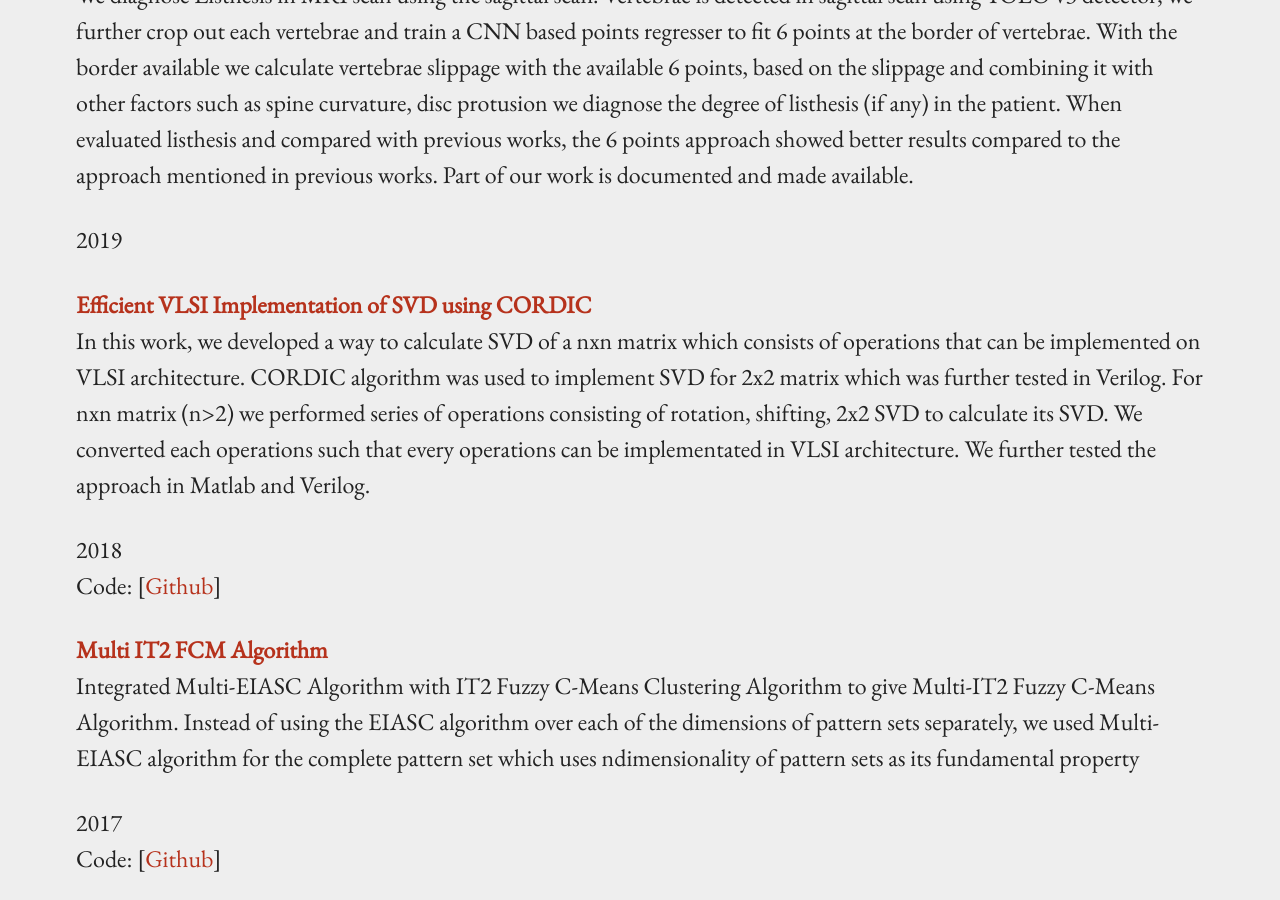
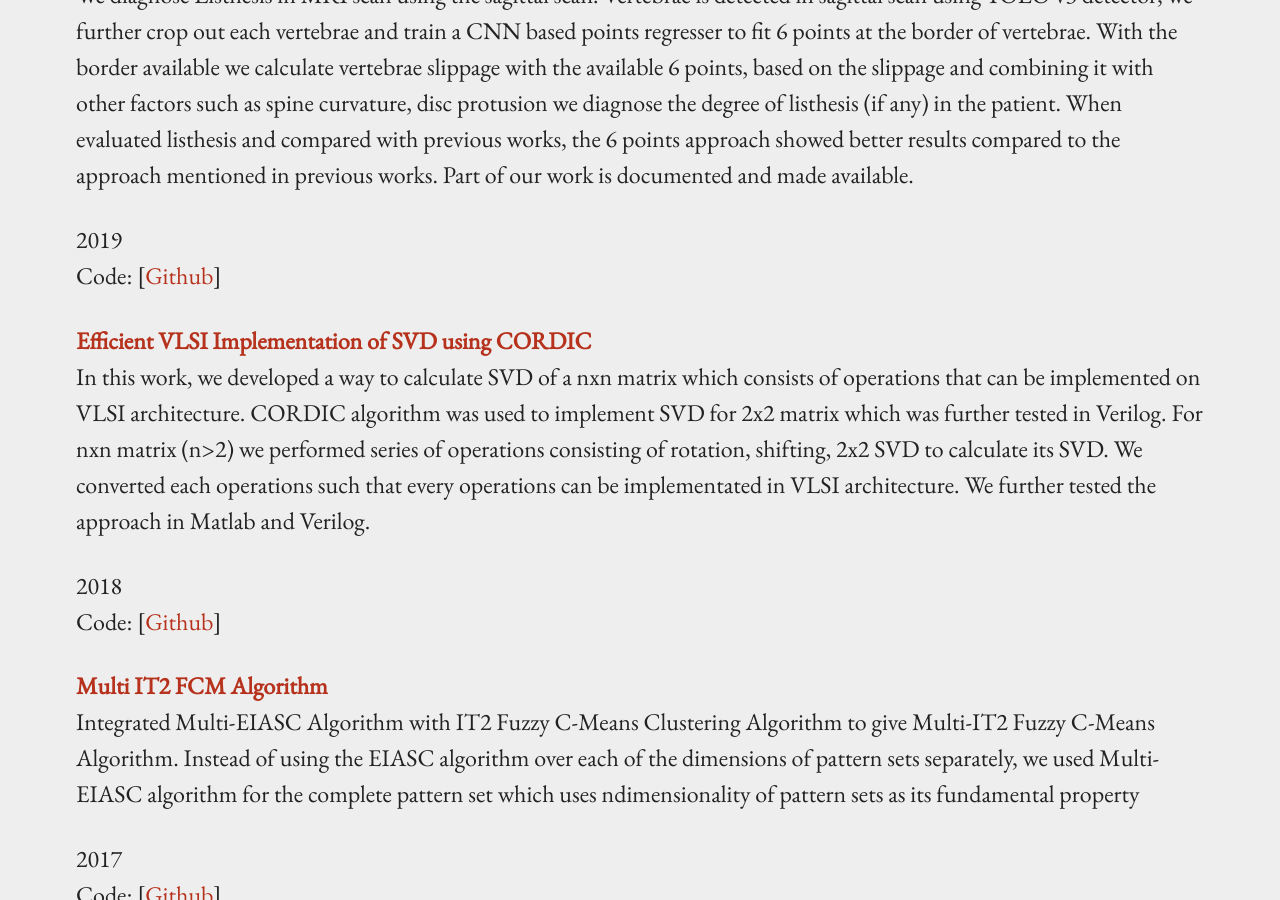
Before and after one commit to BadrinathS/BadrinathS.github.io, a Jekyll site: the page built from research.md, in a window 1280 px wide and 900 px high, scrolled down 1189 px. Built offline with Jekyll 4.4.1, drawn with Linux system fonts in a browser that asks for light colours.

Commit message:
Update research.md

```diff
--- a/research.md
+++ b/research.md
@@ -67,9 +67,9 @@ projects:
       url:     "https://drive.google.com/open?id=1N7KBbhoRMZ-RvuL-nfamC2RdM_wrqifM"
     #  doi:     "http://dx.doi.org"
     #  image:   "/images/Ijcnn_paper_thumbnail.jpg"
-    #  media:
-    #    - name: "Talk"
-    #      url:  "https://drive.google.com/open?id=1uSlK-YbxPpXahhAKOOF0B_HHH4uay_i0"
+      media:
+        - name: "Github"
+          url:  "https://github.com/BadrinathS/Listhesis-evaluation-from-sagittal-MRI-scans"
 
     - title:   "Efficient VLSI Implementation of SVD using CORDIC"
       about: "In this work, we developed a way to calculate SVD of a nxn matrix which consists of operations that can be implemented on VLSI architecture. CORDIC algorithm was used to implement SVD for 2x2 matrix which was further tested in Verilog. For nxn matrix (n>2) we performed series of operations consisting of rotation, shifting, 2x2 SVD to calculate its SVD. We converted each operations such that every operations can be implementated in VLSI architecture. We further tested the approach in Matlab and Verilog."
```
